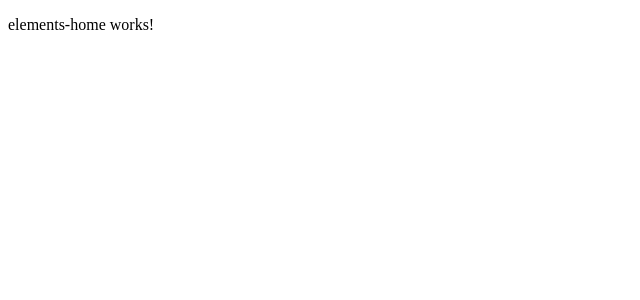
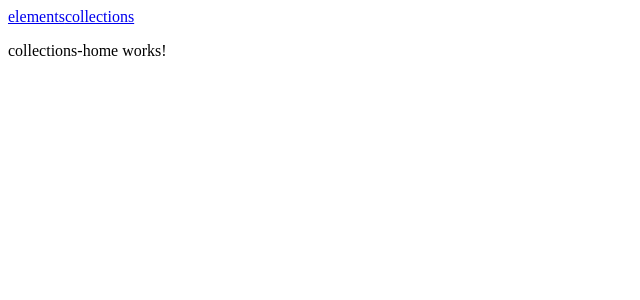
Before and after one commit to fundayluck/angular-comps, an Angular app: page /collections in a window 1280 px wide. Before the commit this address led to /. Shown: the top 300 px of the page, without its empty margins (0-640 px from the left). Built offline with nearby package versions, Linux system fonts and the light colour scheme.

Commit message:
navigation with routerLink

```diff
--- a/src/app/app.component.html
+++ b/src/app/app.component.html
@@ -1,3 +1,3 @@
-<app-elements-home></app-elements-home>
-
+<a routerLink="/elements">elements</a>
+<a routerLink="/collections">collections</a>
 <router-outlet />
--- a/src/app/app.component.ts
+++ b/src/app/app.component.ts
@@ -1,13 +1,14 @@
 import { Component } from '@angular/core';
-import { RouterOutlet } from '@angular/router';
+import { RouterOutlet, RouterLink } from '@angular/router';
 import { ElementsHomeComponent } from './elements/elements-home/elements-home.component';
+import { CollectionsHomeComponent } from './collections/collections-home/collections-home.component';
 
 @Component({
   selector: 'app-root',
   standalone: true,
   templateUrl: './app.component.html',
   styleUrl: './app.component.css',
-  imports: [RouterOutlet, ElementsHomeComponent],
+  imports: [RouterOutlet, RouterLink],
 })
 export class AppComponent {
   title = 'comps';
--- a/src/app/app.config.ts
+++ b/src/app/app.config.ts
@@ -5,5 +5,5 @@
 import { provideClientHydration } from '@angular/platform-browser';
 
 export const appConfig: ApplicationConfig = {
-  providers: [provideRouter(routes), provideClientHydration()]
+  providers: [provideRouter(routes), provideClientHydration()],
 };
--- a/src/app/app.routes.ts
+++ b/src/app/app.routes.ts
@@ -1,3 +1,11 @@
-import { Routes } from '@angular/router';
+import { NgModule } from '@angular/core';
+import { RouterModule, Routes } from '@angular/router';
+import { ElementsHomeComponent } from './elements/elements-home/elements-home.component';
+import { AppComponent } from './app.component';
+import { CollectionsHomeComponent } from './collections/collections-home/collections-home.component';
 
-export const routes: Routes = [];
+export const routes: Routes = [
+  { path: '', component: AppComponent },
+  { path: 'elements', component: ElementsHomeComponent },
+  { path: 'collections', component: CollectionsHomeComponent },
+];
--- /dev/null
+++ b/src/app/collections/collections-home/collections-home.component.html
@@ -0,0 +1 @@
+<p>collections-home works!</p>
```
Also changed, not shown: src/app/collections/collections-home/collections-home.component.ts (added, +12 -0 lines), src/app/collections/collections-routing.module.ts (deleted, +0 -10 lines), src/app/collections/collections.module.ts (deleted, +0 -14 lines), src/app/elements/elements-routing.module.ts (deleted, +0 -10 lines), src/app/elements/elements.module.ts (deleted, +0 -14 lines), src/app/collections/collections-home/collections-home.component.css (added), 1 other file (tests, documents, lock files or other folders).
